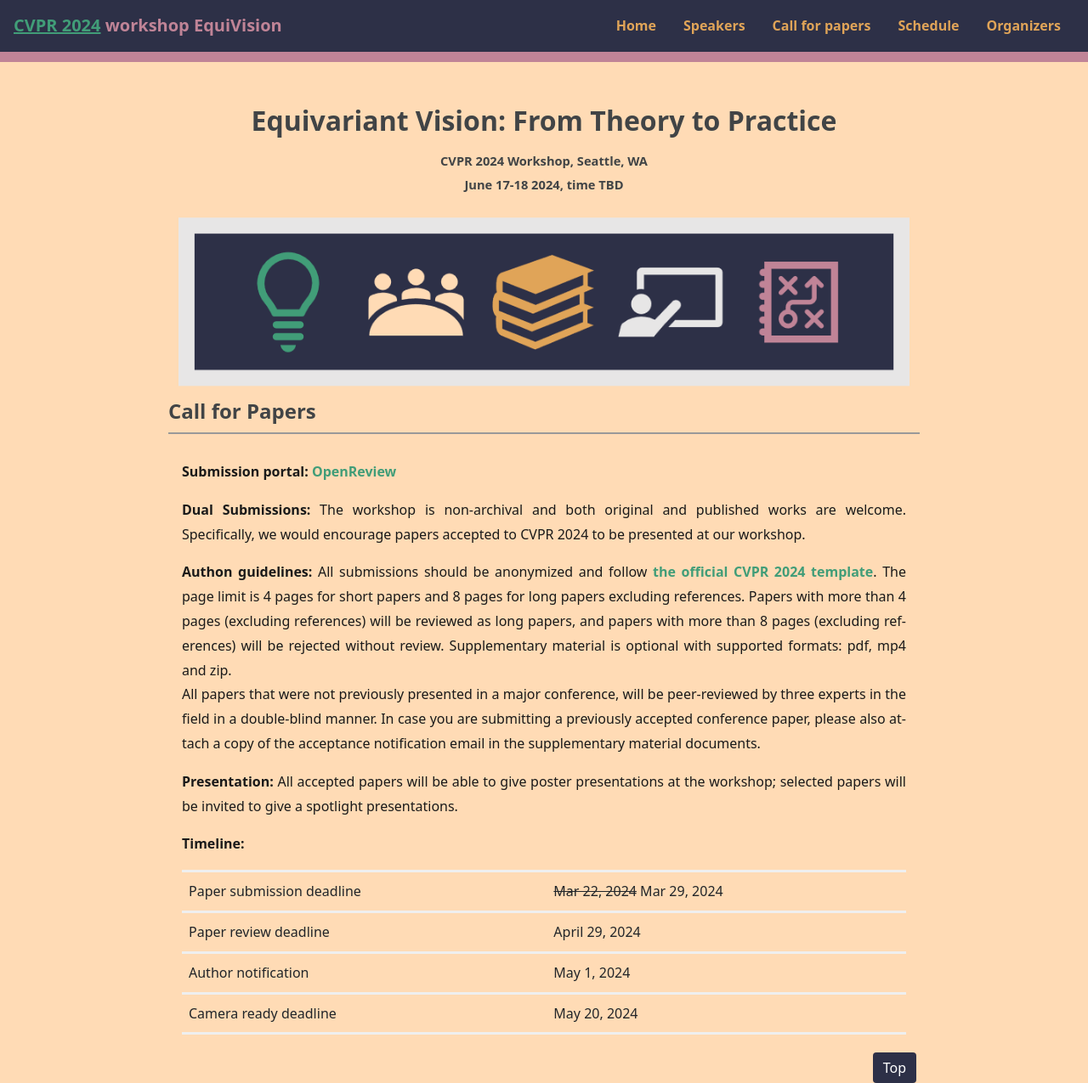
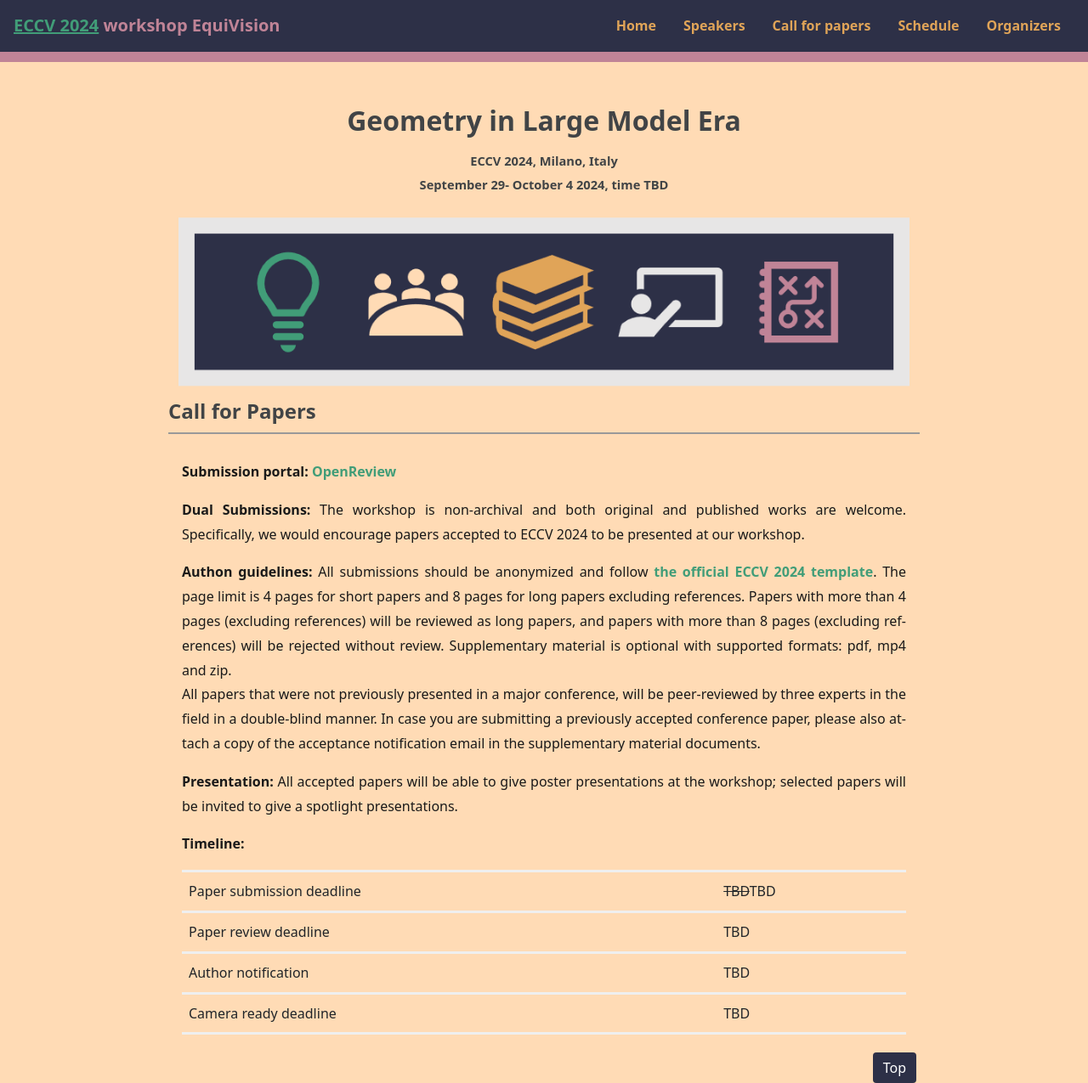
Before and after one commit to Geo-LME/Geo-LME.github.io, a plain HTML site: page call_for_papers.html in a window 1280 px wide. Shown: the whole page at 85% size. Drawn offline with nearby package versions, Linux system fonts and the light colour scheme.

Commit message:
temp fix call for paper

```diff
--- a/call_for_papers.html
+++ b/call_for_papers.html
@@ -17,7 +17,7 @@
     <body>
         <div id="navbar-top">
         <nav class="navbar navbar-light px-3">
-            <p class="nav navbar-brand" style="color:#c08497;"><a href="https://cvpr.thecvf.com/"><b>CVPR 2024</b></a>&nbsp;workshop EquiVision</p>
+            <p class="nav navbar-brand" style="color:#c08497;"><a href="https://eccv.ecva.net/"><b>ECCV 2024</b></a>&nbsp;workshop EquiVision</p>
             <ul class="nav nav-pills">
               <li class="nav-item">
                 <a class="nav-link" href="index.html#home">Home</a>
@@ -41,9 +41,9 @@
         <div data-bs-spy="scroll" data-bs-target="#navbar-example2" data-bs-offset="0" class="scrollspy-example" tabindex="0">
         <div class="jumbotron" id="home">
             <div class="title">
-                <h2>Equivariant Vision: From Theory to Practice</h2>
-                <h5>CVPR 2024 Workshop, Seattle, WA</h5>
-                <h5>June 17-18 2024, time TBD</h5>
+                <h2>Geometry in Large Model Era</h2>
+                <h5>ECCV 2024, Milano, Italy</h5>
+                <h5>September 29- October 4 2024, time TBD</h5>
             </div>
 
             <div class="content"><div class="row"><div class="col">
@@ -60,11 +60,11 @@
             <p><strong>Submission portal: <a href="https://openreview.net/group?id=thecvf.com/CVPR/2024/Workshop/EquiVision">OpenReview</a></strong></p>
 
             <p><strong>Dual Submissions:</strong>
-              The workshop is non-archival and both original and published works are welcome. Specifically, we would encourage papers accepted to CVPR 2024 to be presented at our workshop.
+              The workshop is non-archival and both original and published works are welcome. Specifically, we would encourage papers accepted to ECCV 2024 to be presented at our workshop.
             </p>
 
             <p><strong>Authon guidelines:</strong>
-              All submissions should be anonymized and follow <strong><a href="https://github.com/cvpr-org/author-kit/releases">the official CVPR 2024 template</a></strong>. The page limit is 4 pages for short papers and 8 pages for long papers excluding references. Papers with more than 4 pages (excluding references) will be reviewed as long papers, and papers with more than 8 pages (excluding references) will be rejected without review. Supplementary material is optional with supported formats: pdf, mp4 and zip.
+              All submissions should be anonymized and follow <strong><a href="https://github.com/cvpr-org/author-kit/releases">the official ECCV 2024 template</a></strong>. The page limit is 4 pages for short papers and 8 pages for long papers excluding references. Papers with more than 4 pages (excluding references) will be reviewed as long papers, and papers with more than 8 pages (excluding references) will be rejected without review. Supplementary material is optional with supported formats: pdf, mp4 and zip.
               <br>
               All papers that were not previously presented in a major conference, will be peer-reviewed by three experts in the field in a double-blind manner. In case you are submitting a previously accepted conference paper, please also attach a copy of the acceptance notification email in the supplementary material documents.
             </p>
@@ -75,19 +75,19 @@
             <table class="table">
                 <tr>
                   <td scope="col">Paper submission deadline</td>
-                  <td><del>Mar 22, 2024</del> Mar 29, 2024</td>
+                  <td><del>TBD</del>TBD</td>
                 </tr>
                 <tr>
                   <td scope="col">Paper review deadline</td>
-                  <td>April 29, 2024</td>
+                  <td>TBD</td>
                 </tr>
                 <tr>
                   <td scope="col">Author notification</td>
-                  <td>May 1, 2024</td>
+                  <td>TBD</td>
                 </tr>
                 <tr>
                   <td scope="col">Camera ready deadline</td>
-                  <td>May 20, 2024</td>
+                  <td>TBD</td>
                 </tr>
             </table>
             </p>
```
Also changed, not shown: index.html (+1 -1 lines).
